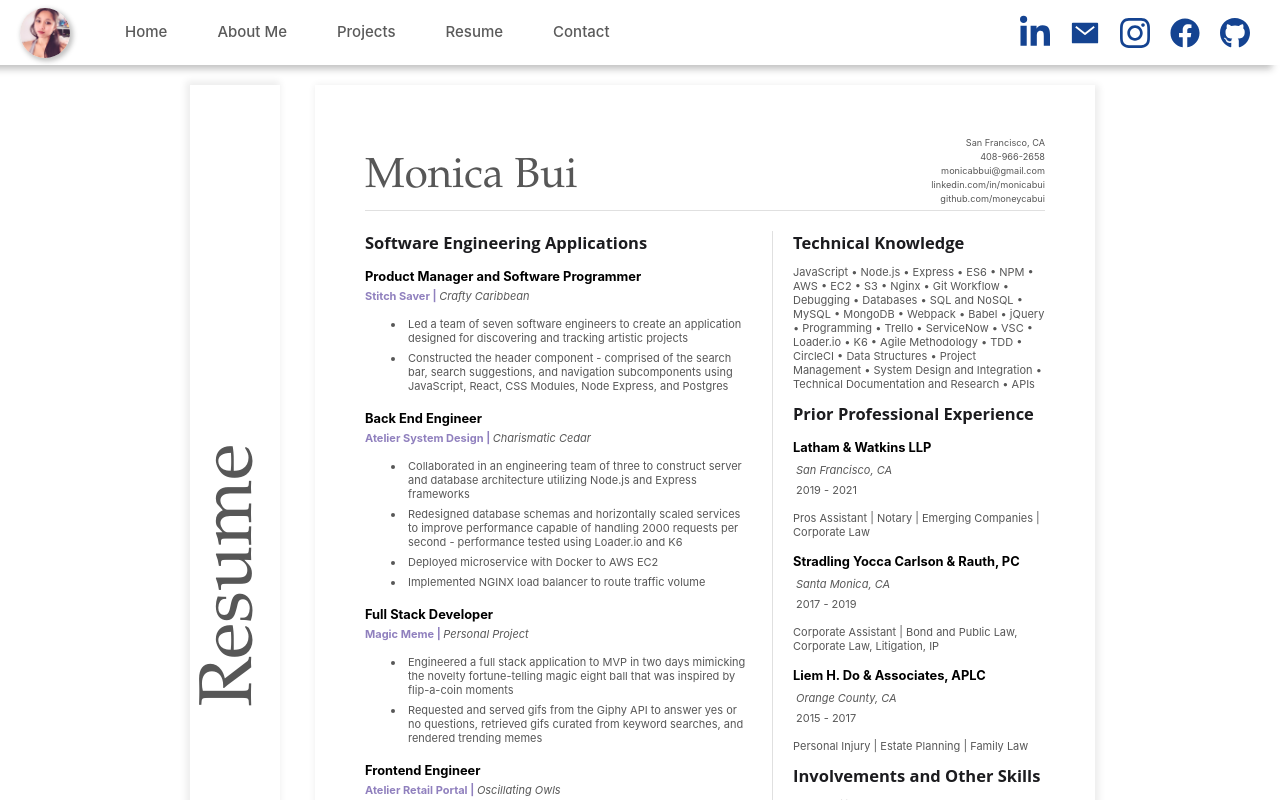
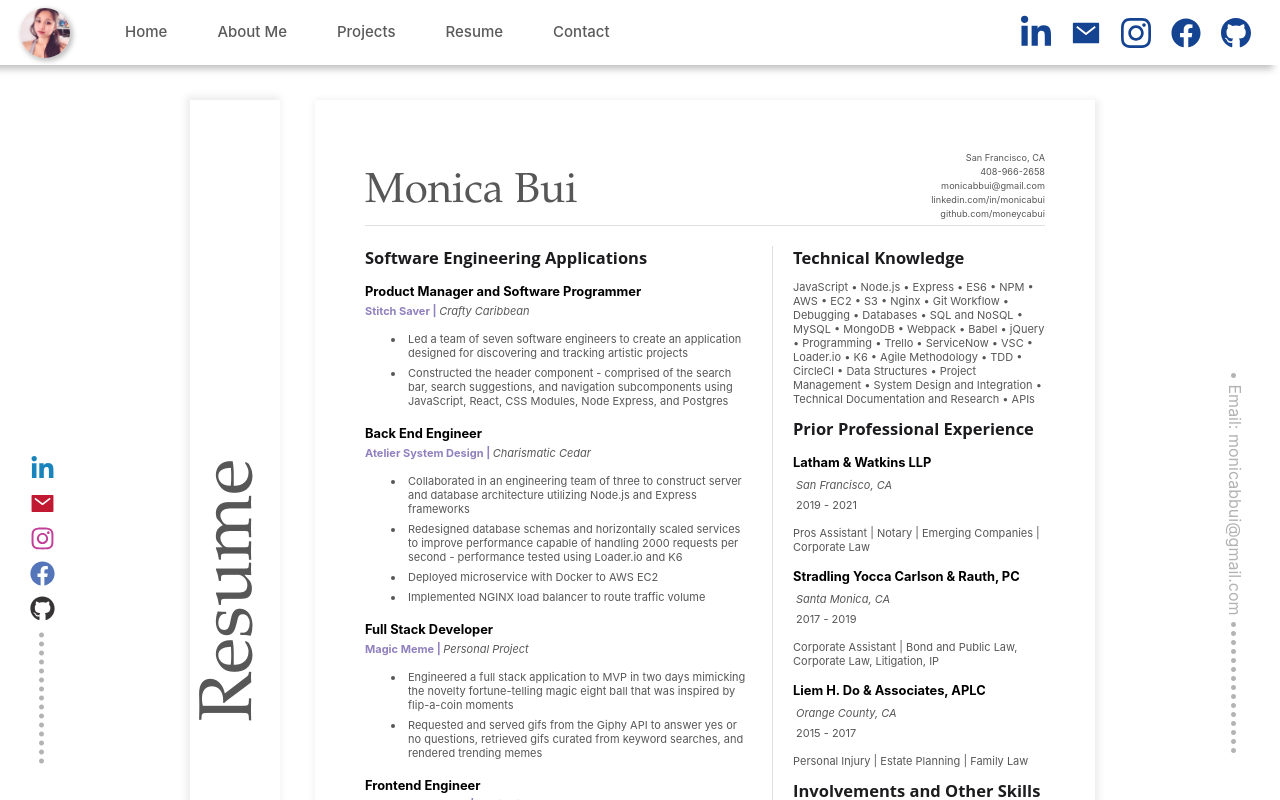
Before and after one commit to moneycabui/Portfolio, a React app: page /Resume in a window 1280 px wide. Shown: the top 800 px of the page. Built offline with nearby package versions, Linux system fonts and the light colour scheme.

Commit message:
Implement Footers

```diff
--- a/client/src/components/AboutMe/AboutMe.css
+++ b/client/src/components/AboutMe/AboutMe.css
@@ -1,14 +1,14 @@
 .intro {
   display: grid;
   grid-template-columns: auto;
-  margin: 75px 30px 20px 30px;
+  margin: 150px 30px 20px 30px;
   justify-content: center;
   justify-items: center;
 }
 
 .name,
 p,
-.contactButton {
+.contactLink {
   padding: 7px;
   position: relative;
 }
@@ -46,9 +46,14 @@
   width: 500px;
 }
 
+.contactLink {
+  justify-self: end;
+  margin-right: 100px;
+}
+
 .contactButton {
+  position: relative;
   margin: 50px 30px 0 0;
-  justify-self: end;
   padding: 10px 30px;
   justify-content: center;
   font-family: "montserrat", sans-serif;
@@ -64,5 +69,10 @@
   background-size: 200%;
   transition: 500ms;
   border-radius: 5px;
-  box-shadow: 2px 2px 7px 2px #BFBFBF;
+  box-shadow: 2px 2px 7px 2px #E0E0E0;
 }
+
+.contactButton:hover,
+.contactButton:focus {
+  background-position: right;
+}
--- a/client/src/components/AboutMe/index.jsx
+++ b/client/src/components/AboutMe/index.jsx
@@ -1,5 +1,6 @@
 import React from 'react';
 import styles from './AboutMe.css';
+import { Link } from 'react-router-dom';
 
 const AboutMe = (props) => {
   return (
@@ -14,7 +15,9 @@
       <p>Formerly, I was an ABA Certificated Paralegal working in the Emerging Companies, Debt Financing, and Corporate Law fields.</p>
       <p>Presently volunteering as a Crisis Counselor at Crisis Text Line.</p>
       <p>Some of my interests include tennis, backpacking, running (I&apos;ve ran two half marathons), photograhy, and art.</p>
-      <button className={styles.contactButton} onClick={() => window.open('mailto:monicabbui@gmail.com')}>Email Me</button>
+      <Link to="/Contact" className={styles.contactLink}>
+        <button className={styles.contactButton}>Contact Me</button>
+      </Link>
     </div>
   );
 }
--- a/client/src/components/App/App.jsx
+++ b/client/src/components/App/App.jsx
@@ -1,5 +1,6 @@
 import React from 'react';
 import Header from '../Header';
+import Footer from '../Footer';
 import AboutMe from '../AboutMe';
 import Projects from '../Projects';
 import Contact from '../Contact';
@@ -33,6 +34,7 @@
             <Route path="/Resume" component={Resume} exact/>
             <Route path="*" render={() => (<div>No Route</div>)} />
           </Switch>
+          <Footer />
         </div>
       </Router>
     )
--- a/client/src/components/Contact/Contact.css
+++ b/client/src/components/Contact/Contact.css
@@ -1,7 +1,8 @@
 .contact {
   display: grid;
   grid-template-columns: 100%;
-  margin: 20px 30px;
+  margin: 15px 30px;
+  margin-top: 80px;
   justify-content: center;
   justify-items: center;
   justify-self: center;
@@ -10,7 +11,6 @@
 .contactTitle {
   position: relative;
   margin: 20px;
-  margin-bottom: 30px;
 }
 
 .iconWrapper {
@@ -55,7 +55,12 @@
 .emailIcon:hover,
 .igIcon:hover,
 .fbIcon:hover,
-.ghIcon:hover {
+.ghIcon:hover,
+.liIcon:focus,
+.emailIcon:focus,
+.igIcon:focus,
+.fbIcon:focus,
+.ghIcon:focus {
   opacity: 0.7;
   transition: 950ms;
 }
@@ -89,6 +94,23 @@
   justify-self: start;
 }
 
+.defaultNotification,
+.sentNotification,
+.failedNotification {
+  justify-self: center;
+  margin-bottom: 15px;
+  color: white;
+}
+
+.sentNotification {
+  color: green;
+}
+
+.failedNotification {
+  color: red;
+}
+
+
 .nameInput,
 .titleInput,
 .companyInput,
@@ -102,9 +124,27 @@
   border-radius: 50px;
   padding: 10px 15px;
   font-family: -apple-system, BlinkMacSystemFont, "Segoe UI", Roboto, Oxygen-Sans, Ubuntu, Cantarell, "Fira Sans", "Droid Sans", "Helvetica Neue", Helvetica, "ヒラギノ角ゴ Pro W3", "Hiragino Kaku Gothic Pro", メイリオ, Meiryo, "ＭＳ Ｐゴシック", Arial, sans-serif, "Apple Color Emoji", "Segoe UI Emoji", "Segoe UI Symbol";
+  font-size: 12px;
   margin-bottom: 10px;
   justify-self: center;
   width: 100%;
+}
+
+.nameInput:hover,
+.nameInput:focus,
+.titleInput:hover,
+.titleInput:focus,
+.companyInput:hover,
+.companyInput:focus,
+.emailInput:hover,
+.emailInput:focus,
+.phoneInput:hover,
+.phoneInput:focus,
+.subjectInput:hover,
+.subjectInput:focus,
+.messageInput:hover,
+.messageInput:focus {
+  border: solid 1px #ABABAB;
 }
 
 .companyContainer {
@@ -142,6 +182,7 @@
   font-family: -apple-system, BlinkMacSystemFont, "Segoe UI", Roboto, Oxygen-Sans, Ubuntu, Cantarell, "Fira Sans", "Droid Sans", "Helvetica Neue", Helvetica, "ヒラギノ角ゴ Pro W3", "Hiragino Kaku Gothic Pro", メイリオ, Meiryo, "ＭＳ Ｐゴシック", Arial, sans-serif, "Apple Color Emoji", "Segoe UI Emoji", "Segoe UI Symbol";
   font-weight: 700;
   justify-self: start;
+  font-size: 14px;
 }
 
 .notesWrapper {
--- a/client/src/components/Contact/index.jsx
+++ b/client/src/components/Contact/index.jsx
@@ -13,6 +13,7 @@
       subjectInput: '',
       messageInput: '',
       charCount: 0,
+      sentStatus: 'default',
     };
     this.handleChange = this.handleChange.bind(this);
     this.handlePhoneInput = this.handlePhoneInput.bind(this);
@@ -56,6 +57,7 @@
       subjectInput: '',
       messageInput: '',
       charCount: 0,
+      sentStatus: 'sent',
     });
   }
 
@@ -69,7 +71,16 @@
       subjectInput,
       messageInput,
       charCount,
+      sentStatus,
     } = this.state;
+
+    let sentNotificationRender = <small className={styles.defaultNotification}>Send a message</small>;
+    if (sentStatus === 'sent') {
+      sentNotificationRender = <small className={styles.sentNotification}>Message sent!</small>;
+    }
+    if (sentStatus === 'failed') {
+      sentNotificationRender = <small className={styles.failedNotification}>Message failed to send</small>;
+    }
 
     return (
       <div className={styles.contact}>
@@ -106,6 +117,7 @@
         <div className={styles.messageContainer}>
           <img className={styles.emailImage} src="/images/EmailIcon.jpeg" alt="Message Icon" />
           <form className={styles.messageForm} onSubmit={this.handleMessageSend}>
+            {sentNotificationRender}
             <label htmlFor="nameInput" className={styles.inputText}>First and Last Name*</label>
             <input
               placeholder="First Last"
@@ -121,7 +133,7 @@
               <div>
                 <label htmlFor="titleInput" className={styles.titleInputText}>Title</label>
                 <input
-                  placeholder="Hiring Manager"
+                  placeholder="CEO"
                   name="titleInput"
                   value={titleInput}
                   onChange={this.handleChange}
@@ -180,7 +192,8 @@
               name="messageInput"
               value={messageInput}
               onChange={this.handleMessageInput}
-              className={styles.messageInput}              minLength="10"
+              className={styles.messageInput}
+              minLength="10"
               required
             />
             <div className={styles.notesWrapper}>
--- /dev/null
+++ b/client/src/components/Footer/Footer.css
@@ -0,0 +1,76 @@
+.socialMediaContainer {
+  writing-mode: vertical-rl;
+  position: fixed;
+  left: 25px;
+  bottom: 25px;
+  opacity: 0.9;
+  padding: 10px 0px;
+  border-radius: 50px;
+  background-color: white;
+  opacity: 0.9;
+}
+
+.link {
+  color: #ABABAB;
+  border: none;
+  outline: none;
+  cursor: pointer;
+  text-decoration: none;
+}
+
+.emailIcon,
+.liIcon,
+.ghIcon,
+.igIcon,
+.fbIcon {
+  font-size: 25px;
+  padding: 5px;
+  color: #ABABAB;
+  cursor: pointer;
+}
+
+.liIcon {
+  color: #0077b5;
+}
+
+.emailIcon {
+  color: #BB001B;
+}
+
+.igIcon {
+  color: #bc2a8d;
+}
+
+.fbIcon {
+  color: #4267B2;
+}
+
+.ghIcon {
+  color: #211F1F;
+}
+
+.emailIcon:hover,
+.emailIcon:focus,
+.liIcon:hover,
+.liIcon:focus,
+.ghIcon:hover,
+.ghIcon:focus,
+.igIcon:hover,
+.igIcon:focus,
+.fbIcon:hover
+.fbIcon:focus {
+  opacity: 0.7;
+}
+
+.emailFooter {
+  writing-mode: vertical-rl;
+  position: fixed;
+  right: 25px;
+  bottom: 25px;
+  background-color: white;
+  opacity: 0.9;
+  padding: 20px 10px;
+  border-radius: 50px;
+  cursor: pointer;
+  color: #ABABAB;
+}
--- /dev/null
+++ b/client/src/components/Footer/index.jsx
@@ -0,0 +1,45 @@
+import React from 'react';
+import { FaLinkedinIn, FaGithub, FaInstagram, FaFacebook } from 'react-icons/fa';
+import { IoMailSharp } from 'react-icons/io5';
+import styles from './Footer.css';
+import { Link } from 'react-router-dom';
+
+const Footer = (props) => {
+  return (
+    <div>
+      <div className={styles.emailFooter}>
+        <span onClick={() => window.open('mailto:monicabbui@gmail.com')}>• Email: monicabbui@gmail.com</span>
+        <Link title="Contact Page" to="/Contact" className={styles.link}> •••••••••••••••</Link>
+      </div>
+      <div className={styles.socialMediaContainer}>
+        <FaLinkedinIn
+          title="LinkedIn"
+          onClick={() => window.open('https://www.linkedin.com/in/monicabui/')}
+          className={styles.liIcon}
+        />
+        <IoMailSharp
+          title="Send me an email at monicabbui@gmail.com"
+          onClick={() => window.open('mailto:monicabbui@gmail.com')}
+          className={styles.emailIcon}
+        />
+        <FaInstagram
+          title="Instagram: @moneycabui"
+          onClick={() => window.open('https://www.instagram.com/moneycabui/')}
+          className={styles.igIcon}
+        />
+        <FaFacebook
+          onClick={() => window.open('https://www.facebook.com/moneycabui')}
+          className={styles.fbIcon}
+        />
+        <FaGithub
+          title="GitHub"
+          onClick={() => window.open('https://github.com/moneycabui')}
+          className={styles.ghIcon}
+        />
+        <Link title="Contact Page" to="/Contact" className={styles.link}> •••••••••••••••</Link>
+      </div>
+    </div>
+  );
+}
+
+export default Footer;
--- a/client/src/components/Header/Header.css
+++ b/client/src/components/Header/Header.css
@@ -1,7 +1,9 @@
 .header {
   margin: 0px;
   display: grid;
-  position: sticky;
+  /* position: sticky; */
+  width: calc(100% + 1px);
+  position: fixed;
   top: 0px;
   height: 65px;
   grid-template-columns: 100px auto 500px;
@@ -250,13 +252,13 @@
 }
 
 @media screen and (max-width: 490px) {
-  .contactLink {
+  .projectsLink {
     display: none;
   }
 }
 
 @media screen and (max-width: 430px) {
-  .projectsLink {
+  .contactLink {
     display: none;
   }
 }
@@ -268,11 +270,22 @@
 }
 
 @media screen and (max-width: 325px) {
+  .header {
+    display: none;
+  }
+
+  .header {
+    display: grid;
+    grid-template-columns: auto auto 100%;
+  }
+
   .headerImage {
     display: none;
   }
 
   .socialMedia {
+    width: 100%;
+    position: relative;
     justify-self: center;
   }
 }
--- a/client/src/components/Resume/Resume.css
+++ b/client/src/components/Resume/Resume.css
@@ -3,6 +3,7 @@
   grid-template-columns: 100px auto;
   column-gap: 30px;
   margin: 20px;
+  margin-top: 100px;
   justify-content: center;
   justify-items: center;
   font-size: 11px;
```
